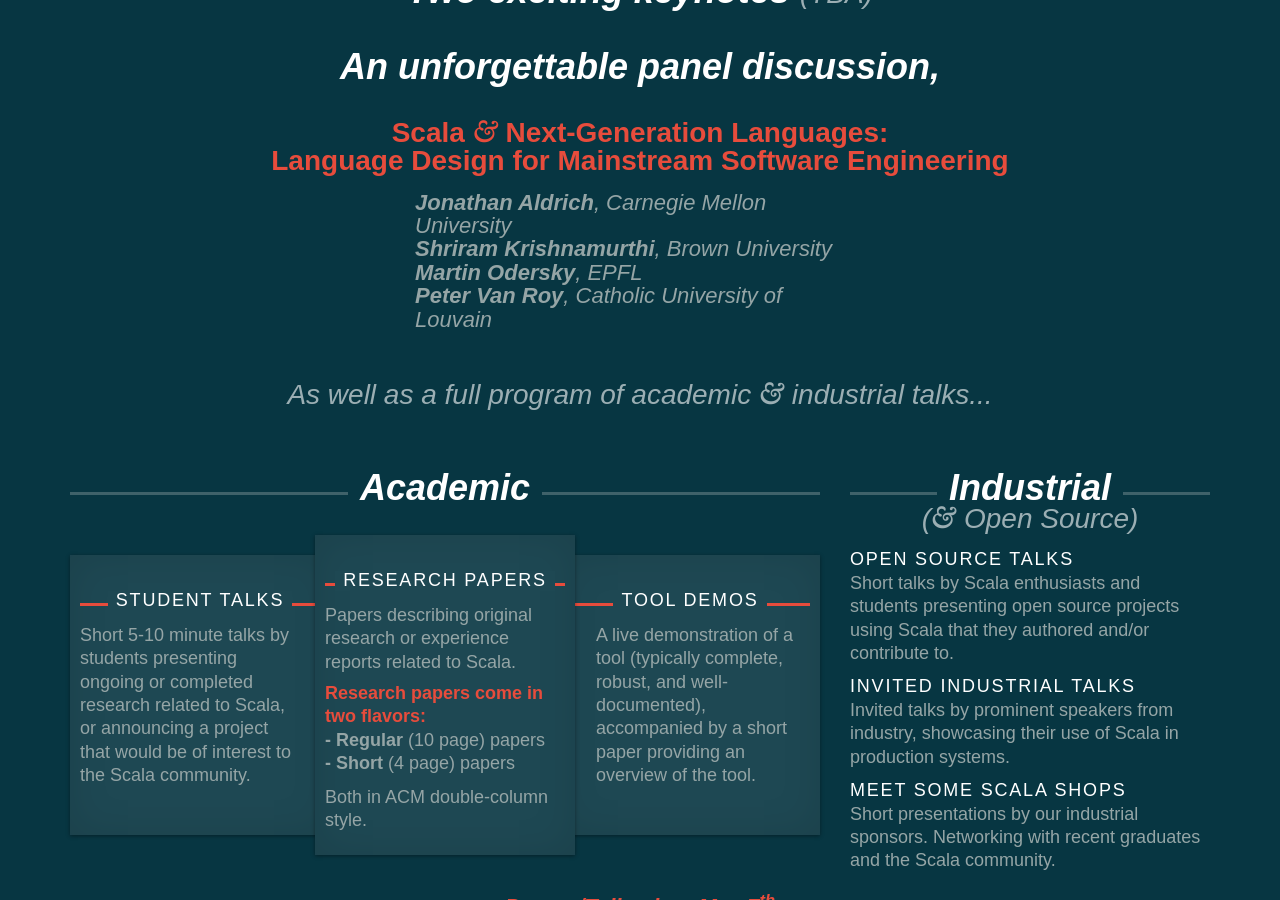
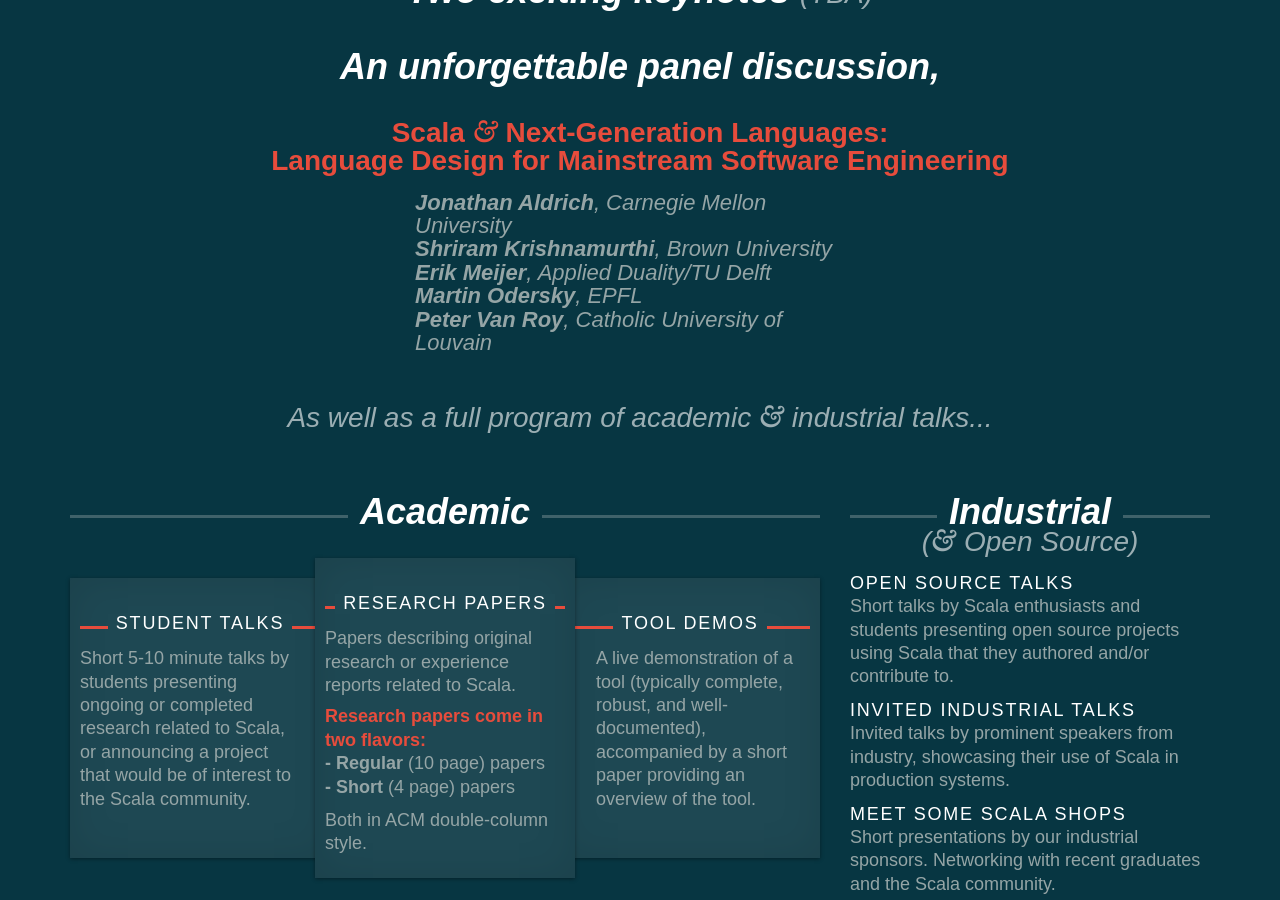
Before and after one commit to heathermiller/wwwscala14, a Jekyll site: the page built from index.md, in a window 1280 px wide and 900 px high, scrolled down 1152 px. Built offline with Jekyll 4.4.1, drawn with Linux system fonts in a browser that asks for light colours.

Commit message:
Adding Erik Meijer back to the panel

```diff
--- a/_layouts/frontpage.html
+++ b/_layouts/frontpage.html
@@ -39,7 +39,7 @@ layout: frontpage
         <!-- <div class="panelist to-confirm"><b>Gilad Bracha</b>, Google (if at ECOOP)</div> -->
         <!-- <div class="panelist to-confirm"><b>Manuel Fahnrich</b>, Google</div> -->
         <div class="panelist"><b>Shriram Krishnamurthi</b>, Brown University</div>
-        <!-- <div class="panelist"><b>Erik Meijer</b>, Applied Duality/TU Delft</div> -->
+        <div class="panelist"><b>Erik Meijer</b>, Applied Duality/TU Delft</div>
         <div class="panelist"><b>Martin Odersky</b>, EPFL</div>
         <div class="panelist"><b>Peter Van Roy</b>, Catholic University of Louvain</div>
       </div>
```
